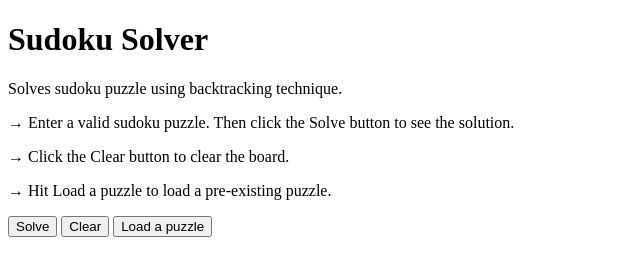
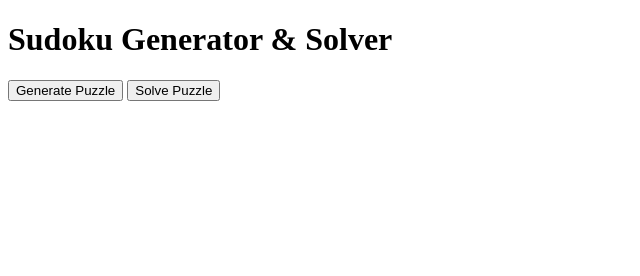
Before and after one commit to rohitkeshri803/Sudoku_Solver, a plain HTML site: page index.html in a window 1280 px wide. Shown: the whole page, without its empty margins (0-640 px from the left). Drawn offline with Linux system fonts and the light colour scheme.

Commit message:
Update index.html

```diff
--- a/index.html
+++ b/index.html
@@ -2,27 +2,17 @@
 <html lang="en">
 <head>
     <meta charset="UTF-8">
-    <meta http-equiv="X-UA-Compatible" content="IE=edge">
     <meta name="viewport" content="width=device-width, initial-scale=1.0">
-    <link rel="apple-touch-icon" sizes="180x180" href="files/favicon_io/apple-touch-icon.png">
-    <link rel="icon" type="image/png" sizes="32x32" href="files/favicon_io/favicon-32x32.png">
-    <link rel="icon" type="image/png" sizes="16x16" href="files/favicon_io/favicon-16x16.png">
-    <title>Sudoku Solver</title>
-    <link rel="stylesheet" href="styles/style.css">
+    <title>Sudoku Generator & Solver</title>
+    <link rel="stylesheet" href="style.css">
 </head>
 <body>
-    <div class="sudoku-solver">
-        <h1 class="intro">Sudoku Solver</h1>
-        <p class="description">Solves sudoku puzzle using <span class="decorator-elem">backtracking</span> technique.</p>
-        <p class="instruction-1">&#8594 Enter a valid sudoku puzzle. Then click the <span class="decorator-elem">Solve</span> button to see the solution.</p>
-        <p class="instruction-2">&#8594 Click the <span class="decorator-elem">Clear</span> button to clear the board.</p>
-        <p class="instruction-3">&#8594 Hit <spanc class="decorator-elem">Load a puzzle</spanc> to load a pre-existing puzzle.</p>
-        <div id="puzzle" class="puzzle"></div>
-        <button type="button" id="solve-button" class="solve-button">Solve</button>
-        <button type="button" id="clear-button" class="clear-button">Clear</button>
-        <button type="button" id="load-button" class="load-button">Load a puzzle</button>
+    <div class="container">
+        <h1>Sudoku Generator & Solver</h1>
+        <div id="board" class="board"></div>
+        <button id="generate">Generate Puzzle</button>
+        <button id="solve">Solve Puzzle</button>
     </div>
-
-    <script type="module" defer src="scripts/app.js"></script>
+    <script src="script.js"></script>
 </body>
 </html>
```
